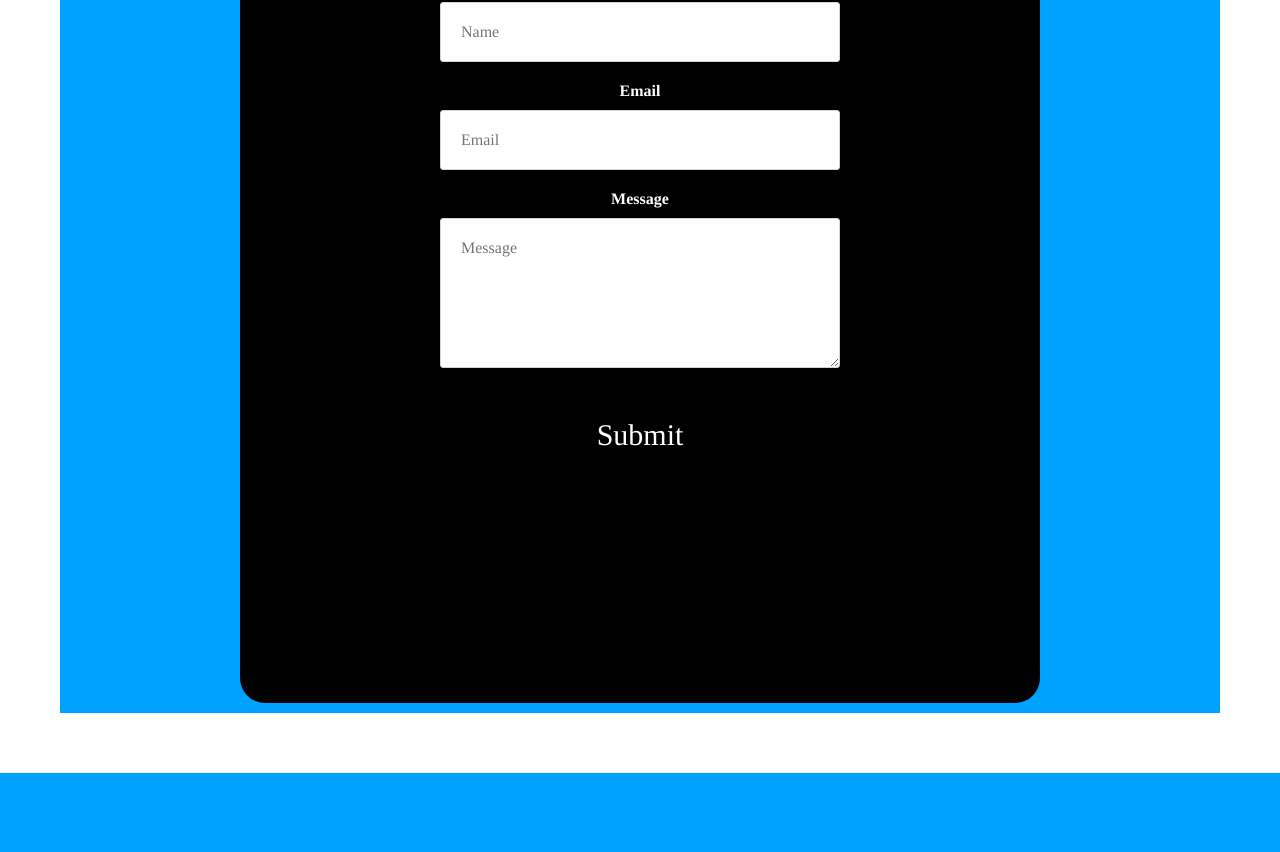
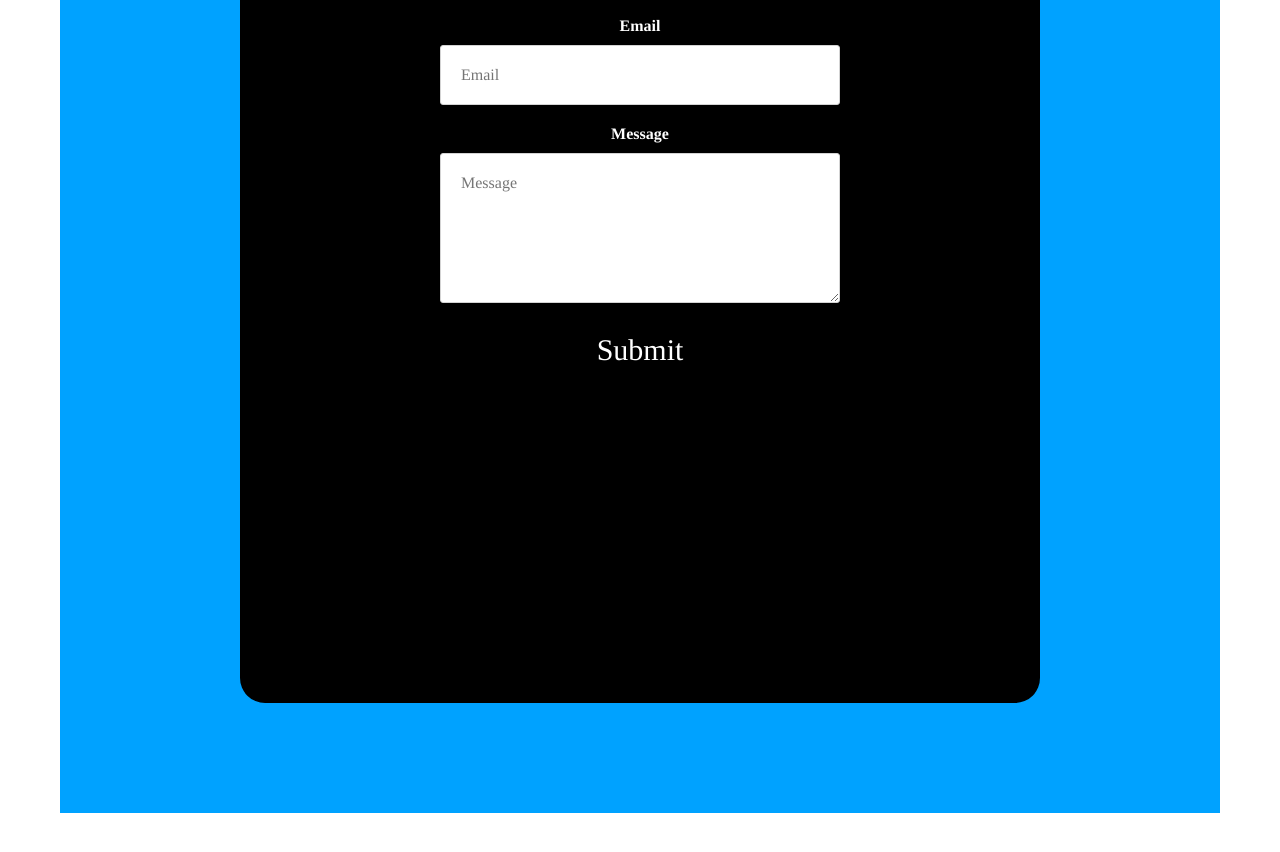
Before and after one commit to ChrisEspinal/chrisespinal.github.io, a React (Create React App) app: page /contact in a window 1280 px wide. Shown: the part 832-1684 px from the top of the page. Before the commit the page ends 1605 px from the top, so only its background shows below. Built offline with nearby package versions, Linux system fonts and the light colour scheme; what react-animations would draw is missing.

Commit message:
Optimized Contact page

```diff
--- a/src/ContactMe.css
+++ b/src/ContactMe.css
@@ -74,8 +74,12 @@ button {
   justify-content: center;
   background-color: black;
   border-radius: 25px;
+  margin-bottom: 100px;
 }
 
+/* .form > h1 {
+  margin-bottom: 30px;
+} */
 
 .form > input,
 textarea {
@@ -114,7 +118,8 @@ textarea {
   color: #fff;
   cursor: pointer;
   transition: 0.2s ease-in-out;
-  margin-top: 10px;
+  margin-top: -10px;
+  margin-bottom: 150px;
 }
 
 .form > button:hover {
```
